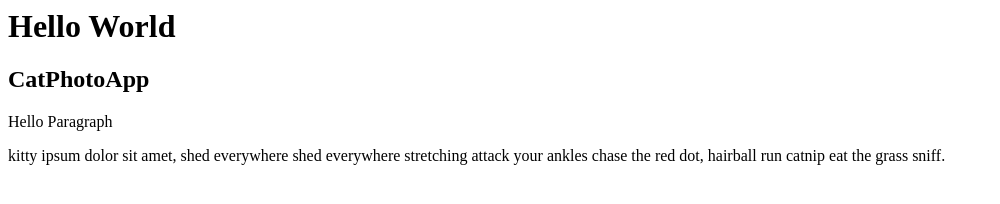
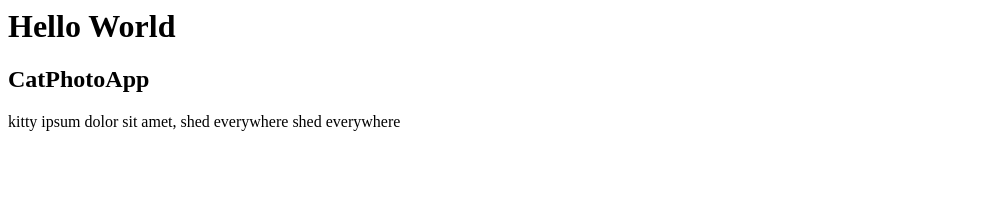
Before and after one commit to Sanninm/Repo03, a website: page ex14/src/index.html in a window 1280 px wide. Shown: the whole page, without its empty margins (0-1000 px from the left). Drawn offline with Linux system fonts and the light colour scheme.

Commit message:
Fill in the Blannk with Placeholder Text

```diff
--- a/ex14/src/index.html
+++ b/ex14/src/index.html
@@ -1,4 +1,3 @@
 <h1>Hello World</h1>
 <h2>CatPhotoApp</h2>
-<p>Hello Paragraph</p>
-<kittyipsumtext> kitty ipsum dolor sit amet, shed everywhere shed everywhere stretching attack your ankles chase the red dot, hairball run catnip eat the grass sniff.</kittyipsumtext>
+<p>kitty ipsum dolor sit amet, shed everywhere shed everywhere</p>
```
